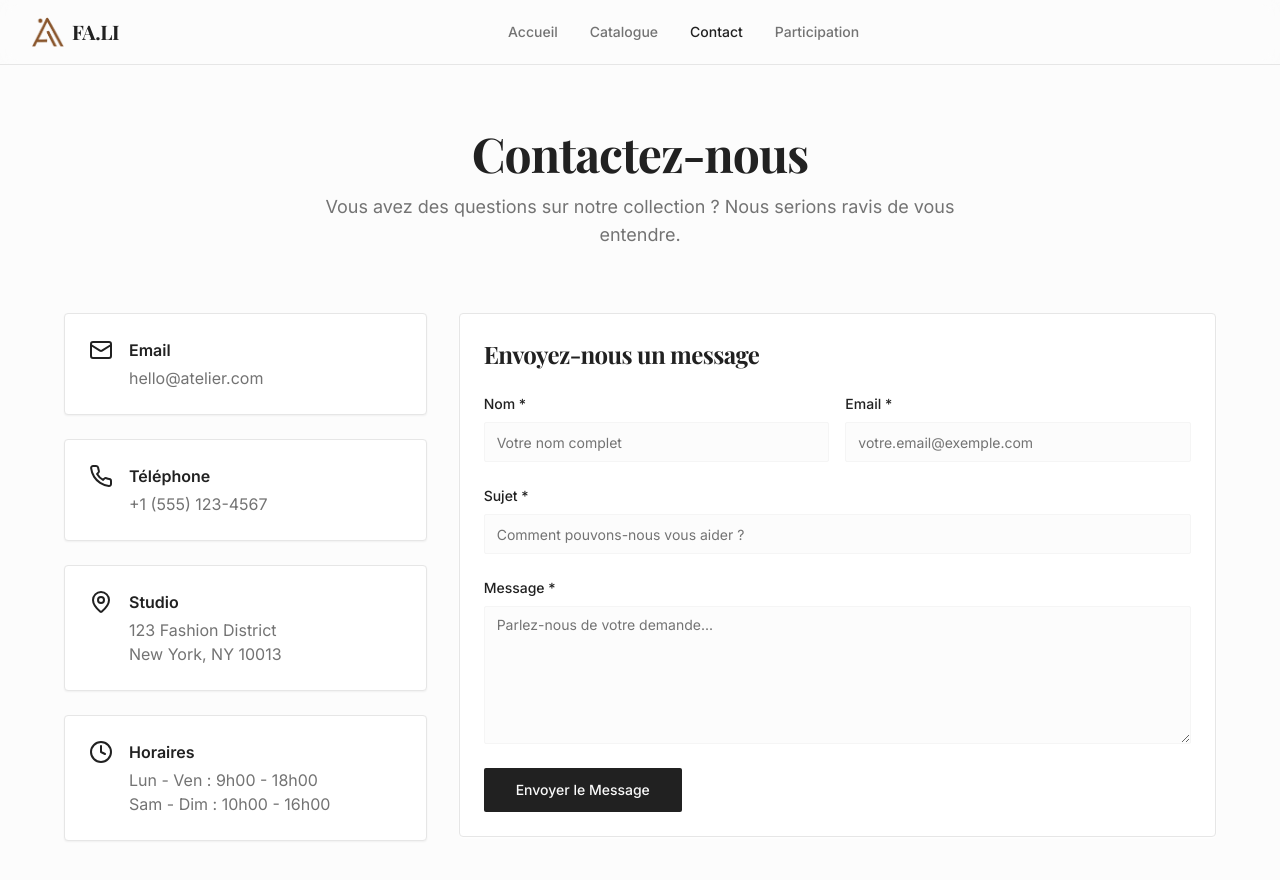
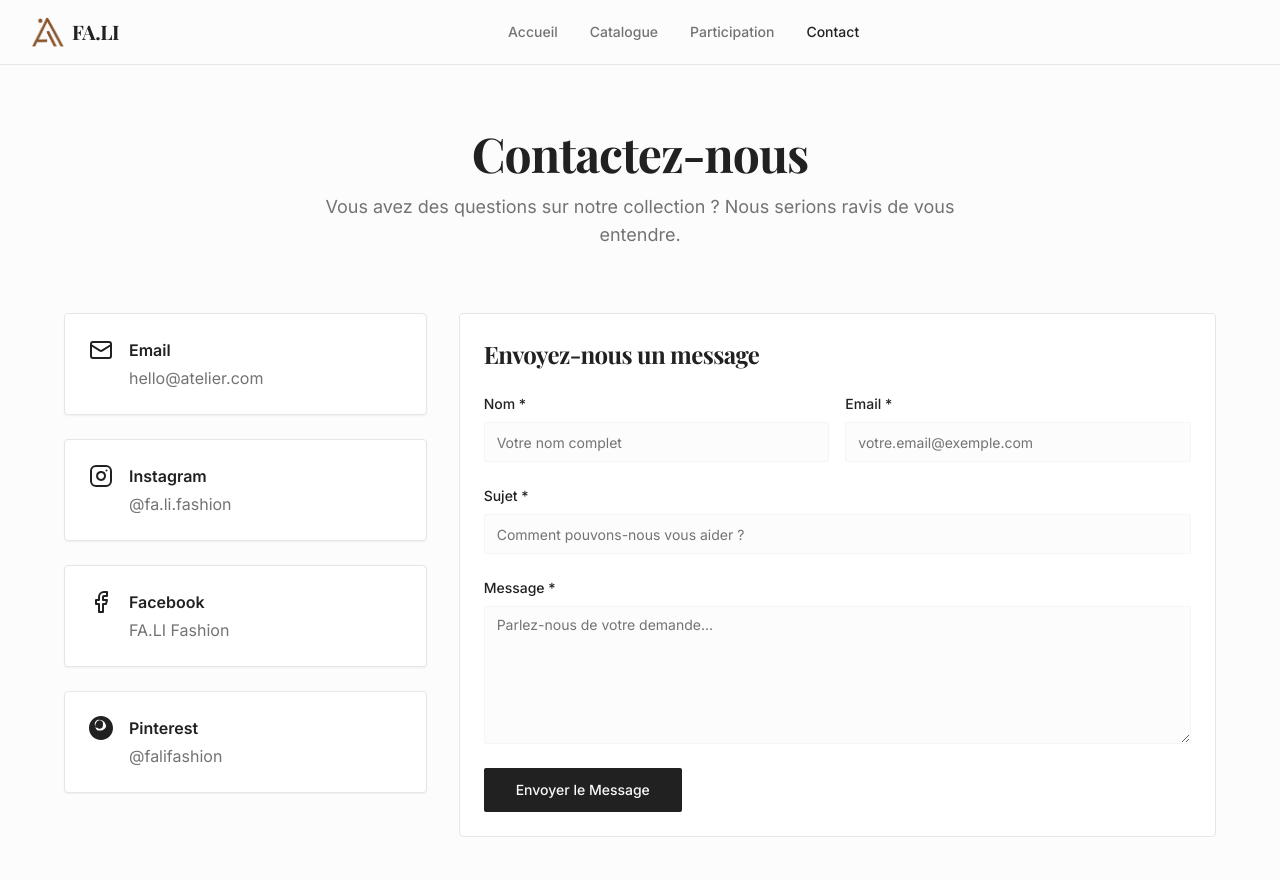
Before and after one commit to bensassi-ahmed/minimal-wardrobe-display, a React (Vite) app: page /contact in a window 1280 px wide. Shown: the top 880 px of the page. Built offline with nearby package versions, Linux system fonts and the light colour scheme.

Commit message:
Swap menu items and update contact

```diff
--- a/src/components/Navigation.tsx
+++ b/src/components/Navigation.tsx
@@ -42,20 +42,20 @@ export default function Navigation() {
               Catalogue
             </Link>
             <Link
+              to="/participation"
+              className={`text-sm font-medium transition-colors hover:text-primary ${
+                isActive("/participation") ? "text-primary" : "text-muted-foreground"
+              }`}
+            >
+              Participation
+            </Link>
+            <Link
               to="/contact"
               className={`text-sm font-medium transition-colors hover:text-primary ${
                 isActive("/contact") ? "text-primary" : "text-muted-foreground"
               }`}
             >
               Contact
-            </Link>
-            <Link
-              to="/participation"
-              className={`text-sm font-medium transition-colors hover:text-primary ${
-                isActive("/participation") ? "text-primary" : "text-muted-foreground"
-              }`}
-            >
-              Participation
             </Link>
           </div>
 
@@ -91,18 +91,18 @@ export default function Navigation() {
                 Catalogue
               </Link>
               <Link
+                to="/participation"
+                className="text-sm font-medium text-muted-foreground hover:text-primary"
+                onClick={() => setIsMenuOpen(false)}
+              >
+                Participation
+              </Link>
+              <Link
                 to="/contact"
                 className="text-sm font-medium text-muted-foreground hover:text-primary"
                 onClick={() => setIsMenuOpen(false)}
               >
                 Contact
-              </Link>
-              <Link
-                to="/participation"
-                className="text-sm font-medium text-muted-foreground hover:text-primary"
-                onClick={() => setIsMenuOpen(false)}
-              >
-                Participation
               </Link>
             </div>
           </div>
--- a/src/pages/ContactPage.tsx
+++ b/src/pages/ContactPage.tsx
@@ -4,7 +4,7 @@ import { Button } from "@/components/ui/button";
 import { Input } from "@/components/ui/input";
 import { Textarea } from "@/components/ui/textarea";
 import { Card, CardContent, CardHeader, CardTitle } from "@/components/ui/card";
-import { Mail, Phone, MapPin, Clock } from "lucide-react";
+import { Mail, Instagram, Facebook } from "lucide-react";
 import { useToast } from "@/hooks/use-toast";
 
 export default function ContactPage() {
@@ -77,11 +77,11 @@ export default function ContactPage() {
                 <CardContent className="p-6">
                   <div className="flex items-start space-x-4">
                     <div className="flex-shrink-0">
-                      <Phone className="h-6 w-6 text-primary" />
+                      <Instagram className="h-6 w-6 text-primary" />
                     </div>
                     <div>
-                      <h3 className="font-semibold mb-1">Téléphone</h3>
-                      <p className="text-muted-foreground">+1 (555) 123-4567</p>
+                      <h3 className="font-semibold mb-1">Instagram</h3>
+                      <p className="text-muted-foreground">@fa.li.fashion</p>
                     </div>
                   </div>
                 </CardContent>
@@ -91,14 +91,11 @@ export default function ContactPage() {
                 <CardContent className="p-6">
                   <div className="flex items-start space-x-4">
                     <div className="flex-shrink-0">
-                      <MapPin className="h-6 w-6 text-primary" />
+                      <Facebook className="h-6 w-6 text-primary" />
                     </div>
                     <div>
-                      <h3 className="font-semibold mb-1">Studio</h3>
-                      <p className="text-muted-foreground">
-                        123 Fashion District<br />
-                        New York, NY 10013
-                      </p>
+                      <h3 className="font-semibold mb-1">Facebook</h3>
+                      <p className="text-muted-foreground">FA.LI Fashion</p>
                     </div>
                   </div>
                 </CardContent>
@@ -108,14 +105,13 @@ export default function ContactPage() {
                 <CardContent className="p-6">
                   <div className="flex items-start space-x-4">
                     <div className="flex-shrink-0">
-                      <Clock className="h-6 w-6 text-primary" />
+                      <svg className="h-6 w-6 text-primary" fill="currentColor" viewBox="0 0 24 24">
+                        <path d="M12 0C5.374 0 0 5.374 0 12s5.374 12 12 12 12-5.374 12-12S18.626 0 12 0zm5.568 8.16c-.169 1.858-.896 3.463-1.95 4.515-1.135 1.134-2.865 1.907-4.865 1.907-1.347 0-2.513-.444-3.277-1.207-.765-.764-1.207-1.93-1.207-3.277 0-2.026.793-3.73 1.97-4.908.684-.684 1.552-1.025 2.412-1.025.86 0 1.728.341 2.412 1.025.627.628.982 1.472.982 2.412 0 .94-.355 1.784-.982 2.412-.627.627-1.472.982-2.412.982-.628 0-1.207-.25-1.619-.662-.412-.413-.662-.992-.662-1.62 0-.411.167-.784.436-1.053.27-.269.642-.436 1.053-.436.206 0 .394.042.555.118.161.077.289.187.378.318.089.131.134.28.134.436 0 .235-.095.448-.263.616-.168.168-.381.263-.616.263-.078 0-.153-.012-.224-.035-.071-.024-.137-.059-.195-.105-.058-.046-.105-.102-.138-.166-.033-.064-.05-.135-.05-.209 0-.074.017-.145.05-.209.033-.064.08-.12.138-.166.058-.046.124-.081.195-.105.071-.023.146-.035.224-.035.235 0 .448.095.616.263.168.168.263.381.263.616 0 .156-.045.305-.134.436-.089.131-.217.241-.378.318-.161.076-.349.118-.555.118-.411 0-.783-.167-1.053-.436-.269-.269-.436-.642-.436-1.053 0-.628.25-1.207.662-1.62.412-.412.991-.662 1.619-.662.94 0 1.785.355 2.412.982.627.628.982 1.472.982 2.412 0 .94-.355 1.784-.982 2.412-.628.627-1.472.982-2.412.982-.86 0-1.728-.341-2.412-1.025C6.562 11.983 5.77 10.279 5.77 8.253c0-1.347.442-2.513 1.207-3.277.764-.765 1.93-1.207 3.277-1.207 2 0 3.73.773 4.865 1.907 1.054 1.052 1.781 2.657 1.95 4.515l-.001-.031z"/>
+                      </svg>
                     </div>
                     <div>
-                      <h3 className="font-semibold mb-1">Horaires</h3>
-                      <p className="text-muted-foreground">
-                        Lun - Ven : 9h00 - 18h00<br />
-                        Sam - Dim : 10h00 - 16h00
-                      </p>
+                      <h3 className="font-semibold mb-1">Pinterest</h3>
+                      <p className="text-muted-foreground">@falifashion</p>
                     </div>
                   </div>
                 </CardContent>
```
